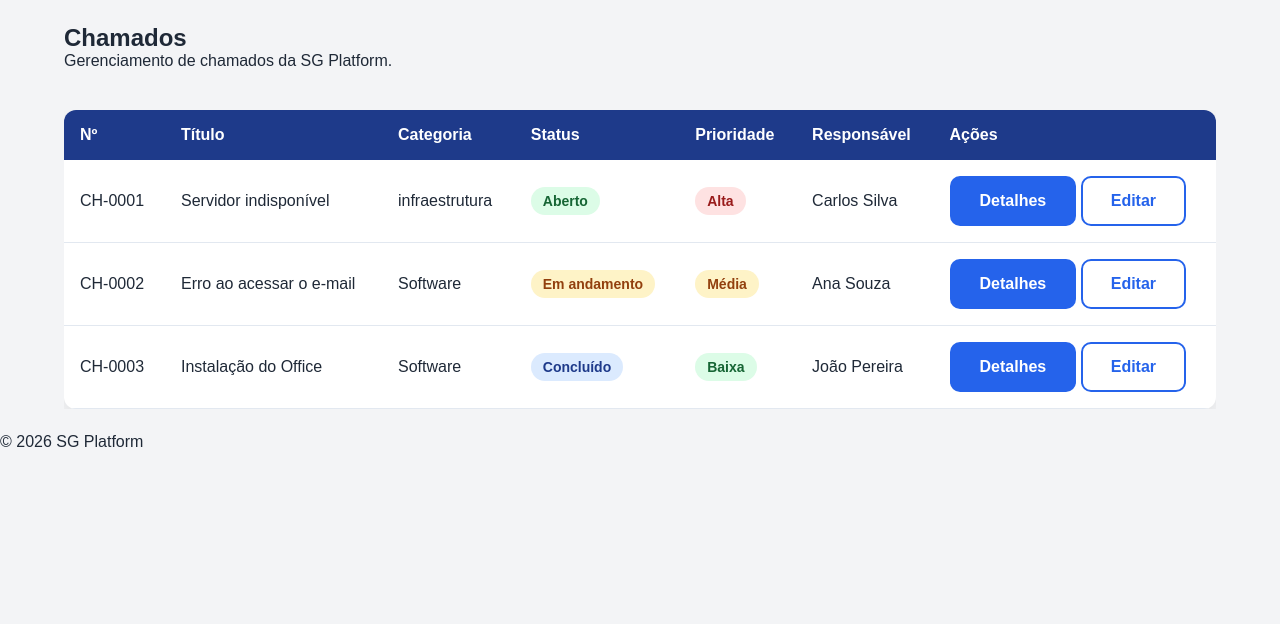
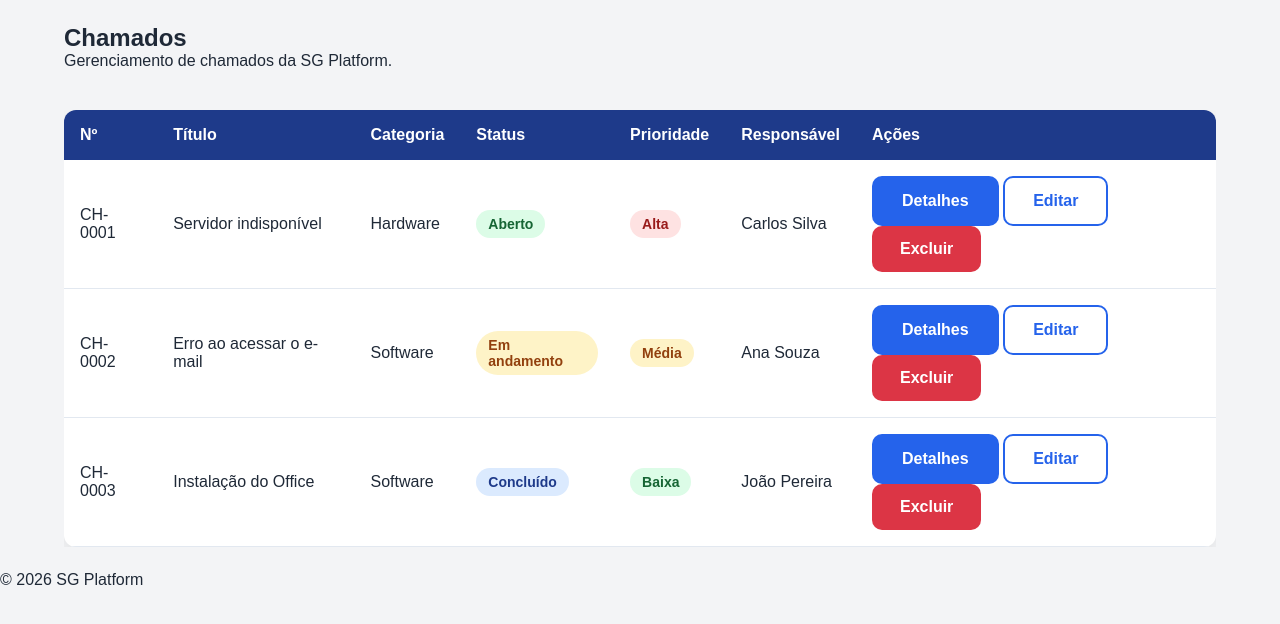
Before and after one commit to Steves2Gamarra/sg-platform, a Flask app: page /chamados in a window 1280 px wide. Shown: the part 125-749 px from the top of the page. Run offline with Flask 3, Linux system fonts and the light colour scheme.

Commit message:
Implementa CRUD completo de chamados

```diff
--- a/app/routes.py
+++ b/app/routes.py
@@ -56,6 +56,33 @@ def editar_chamado(id):
 
     )
 
+@app.route("/chamados/<int:id>/editar", methods=["POST"])
+def salvar_edicao(id):
+
+    titulo = request.form.get("titulo")
+    categoria = request.form.get("categoria")
+    equipamento = request.form.get("equipamento")
+    descricao = request.form.get("descricao")
+
+    ChamadoService.atualizar(
+
+        id,
+        titulo,
+        categoria,
+        equipamento,
+        descricao
+
+    )
+
+    return redirect(url_for("chamados"))
+
+@app.route("/chamados/<int:id>/excluir", methods=["POST"])
+def excluir_chamado(id):
+
+    ChamadoService.excluir(id)
+
+    return redirect(url_for("chamados"))
+
 
 @app.route("/chamados/novo", methods=["GET", "POST"])
 def novo_chamado():
--- a/app/services.py
+++ b/app/services.py
@@ -53,7 +53,7 @@ class ChamadoService:
         Chamado(
             "CH-0001",
             "Servidor indisponível",
-            "infraestrutura",
+            "Hardware",
             "Servidor Principal",
             "Servidor indisponível desde às 08:00.",
             "Aberto",
@@ -128,4 +128,29 @@ class ChamadoService:
 
                 return chamado
 
-            return None
+        return None
+
+    @staticmethod
+    def atualizar(numero, titulo, categoria, equipamento, descricao):
+
+        chamado = ChamadoService.buscar_por_numero(numero)
+
+        if chamado is None:
+
+            return
+
+        chamado.titulo = titulo
+        chamado.categoria = categoria
+        chamado.equipamento = equipamento
+        chamado.descricao = descricao
+
+    @staticmethod
+    def excluir(numero):
+
+        chamado = ChamadoService.buscar_por_numero(numero)
+
+        if chamado is None:
+
+            return
+
+        ChamadoService._chamados.remove(chamado)
--- a/app/static/css/style.css
+++ b/app/static/css/style.css
@@ -261,6 +261,20 @@ BOTÕES
 
     background-color:#EFF6FF;
     color:#1D4ED8;
+
+}
+
+.btn-danger {
+
+    background-color: #dc3545;
+    color: white;
+    border: none;
+
+}
+
+.btn-danger:hover {
+
+    background-color: #bb2d3b;
 
 }
 
--- a/app/templates/chamados.html
+++ b/app/templates/chamados.html
@@ -71,11 +71,34 @@
 
         </a>
 
-        <button class="btn btn-secondary">
+        <a
+
+            href="{{ url_for('editar_chamado', id=chamado.numero.split('-')[1]|int) }}"
+
+            class="btn btn-secondary">
 
             Editar
 
-        </button>
+        </a>
+
+        <form
+
+            method="POST"
+            action="{{ url_for('excluir_chamado', id=chamado.numero[3:]|int) }}"
+            style="display:inline;"
+            onsubmit="return confirm('Deseja realmente excluir este chamado?')">
+
+            <button
+
+                type="submit"
+                class="btn btn-danger">
+
+                Excluir
+
+            </button>
+
+
+        </form>
 
     </td>
 
```
Also changed, not shown: app/templates/novo_chamado.html (+30 -7 lines).
